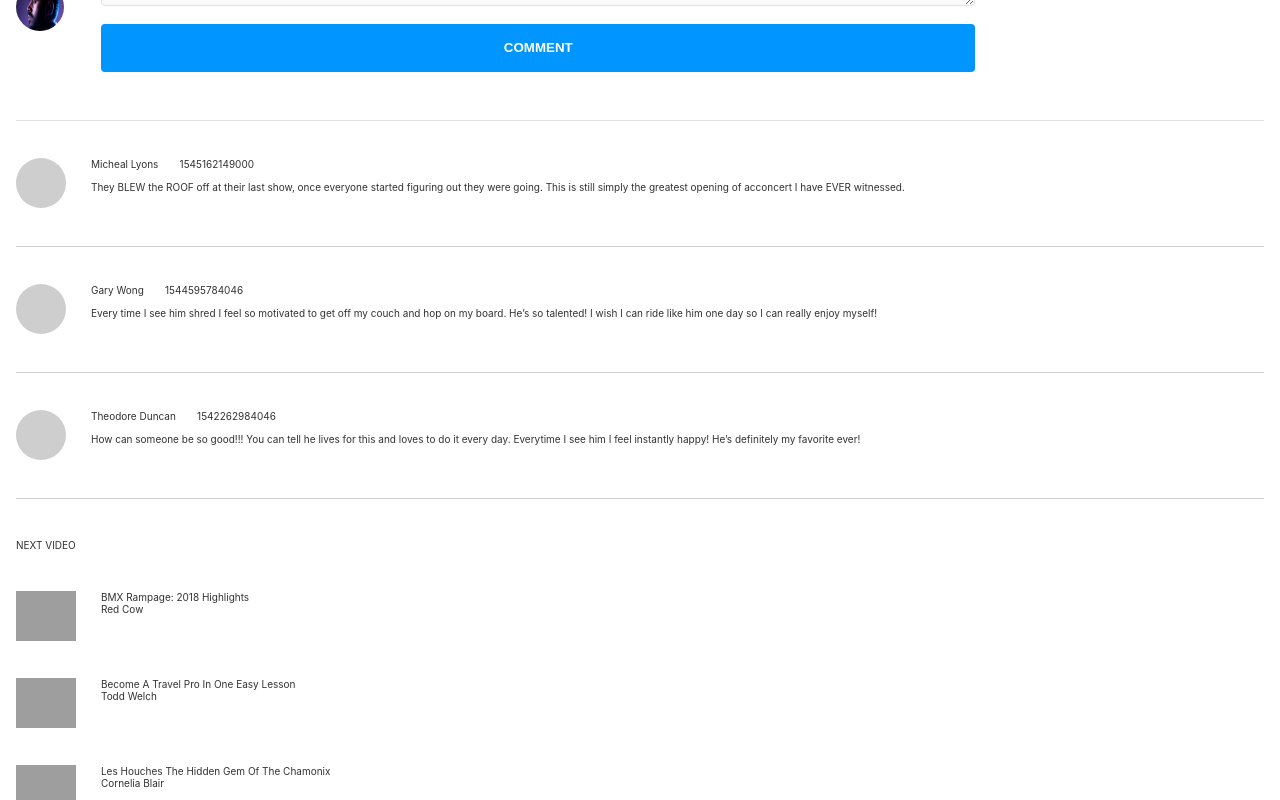
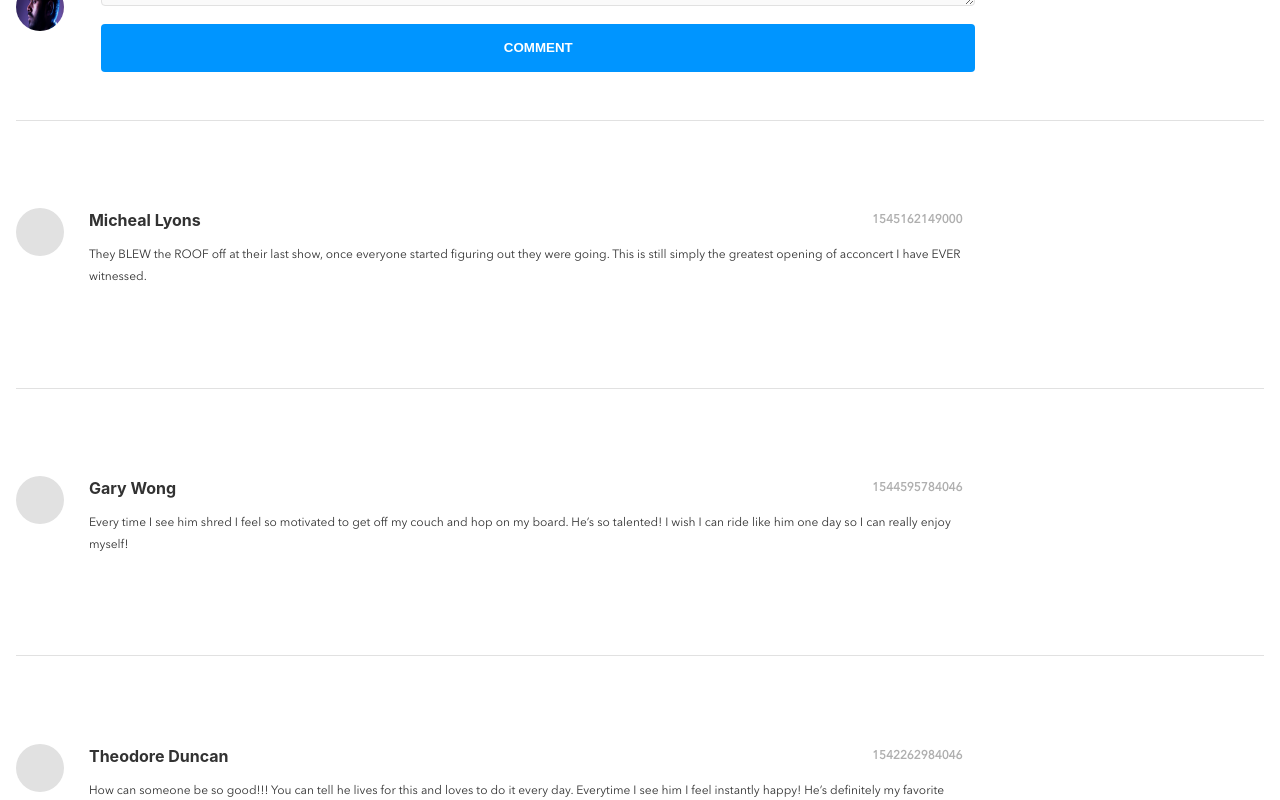
Before and after one commit to lpkathe/brainFlix, a React (Create React App) app: page / in a window 1280 px wide. Shown: the part 1600-2400 px from the top of the page. Built offline with nearby package versions, Linux system fonts and the light colour scheme; grey boxes are pictures that could not be loaded.

Commit message:
wip feature: comment list

```diff
--- a/src/components/commentList/CommentList.jsx
+++ b/src/components/commentList/CommentList.jsx
@@ -3,14 +3,14 @@ import './CommentList.scss'
 
 const CommentList = (props) => {
   return (
-    <div className="comment" style={{ borderBottom: '1px solid #cecece' }}>
-      <div className="comment--pic" style={{ backgroundColor: '#cecece', width: '50px', height: '50px', borderRadius: '50%' }}></div>
+    <div className="comment">
+      <div className="comment--pic"></div>
       <div class="comment--info">
         <div className="comment--firtsLine">
-          <div className="comment--name">{props.data.name}</div>
-          <div className="comment--date">{props.data.timestamp}</div>
+          <h3 className="comment--name">{props.data.name}</h3>
+          <h5 className="comment--date">{props.data.timestamp}</h5>
         </div>
-        <div className="comment--text">{props.data.comment}</div>
+        <p className="comment--text">{props.data.comment}</p>
       </div>
     </div>
   )
--- a/src/components/commentList/CommentList.scss
+++ b/src/components/commentList/CommentList.scss
@@ -1,27 +1,34 @@
 @import "../../partials/_typography.scss";
 @import "../../partials/_variables.scss";
+@import "../../partials/_mixins.scss";
 
 .comment {
-  padding: 3% 0;
+  padding: 7% 0;
   display: flex;
+  @include divider-line-bottom;
 
   &--pic {
     margin-right: 2%;
+    width: 30%;
+    background-color: $avatar-background;
+    @include avatar;
   }
 
   &--info {
-    width: 85%;
+    width: 70%;
   }
 
   &--firtsLine {
-    display: flex;
+    @include center;
+    justify-content: space-between;
   }
 
-  &--name {
-    margin-right: 2%;
+  &--name,
+  .comment--date {
+    margin: 0;
   }
 
   &--text {
-    padding: 1% 0;
+    font-size: 1.2rem; // It is modified to give similarity to the mockup
   }
 }
--- a/src/partials/_variables.scss
+++ b/src/partials/_variables.scss
@@ -15,6 +15,7 @@ $button-background: #0095ff;
 $button-hover: #004892;
 
 $form-field-border-active: #0095ff;
+$avatar-background: #e1e1e1;
 
 // generic padding
 $padding-horizontal-mobile: 0 1.6rem;
```
